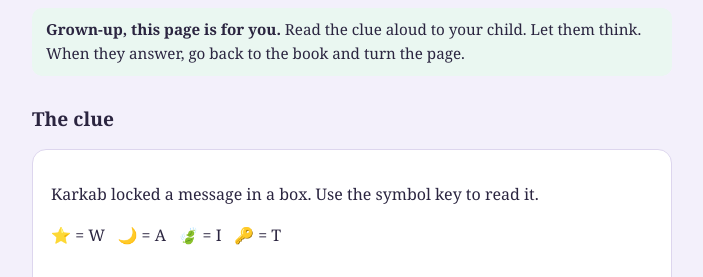
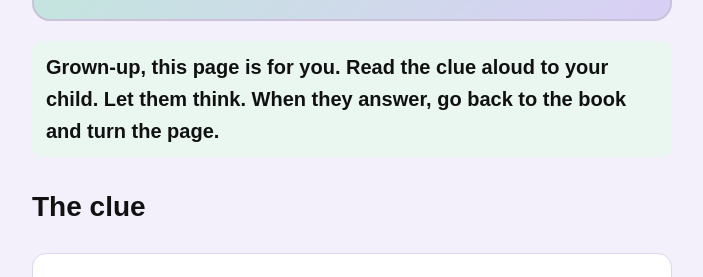
Before and after one commit to mozatec-books/mozatec-books.github.io, a plain HTML site: page gunay/3.html in a window 1280 px wide. Shown: the part 179-456 px from the top of the page, without its empty margins (288-991 px from the left). Drawn offline with Linux system fonts and the light colour scheme.

Commit message:
Larger bold near-black text on card 3

```diff
--- a/gunay/3.html
+++ b/gunay/3.html
@@ -9,6 +9,7 @@ h1{margin:6px 0;font-size:1.7em}h2{font-size:1.2em;margin-top:28px}
 details{margin-top:12px}summary{cursor:pointer;color:#5b4f86;font-weight:bold}
 a{color:#4a3d86}.s{font-size:.8em;color:#6b6585;margin-top:30px}
 .note{background:#eaf7f1;border-radius:10px;padding:10px 14px;font-size:.95em}
+body{color:#111;font-family:Arial,Helvetica,sans-serif;font-size:20px;font-weight:700;line-height:1.6}.k{color:#111;font-size:.8em}h1{font-size:1.9em;color:#111}h2{font-size:1.4em;color:#111}summary{color:#0a2a7a;font-weight:800;font-size:1em}a{color:#0a2a7a;font-weight:800}.s{color:#111;font-size:.9em}.note{font-size:1em}p,li,div{color:#111}
 </style></head><body><div class="w">
 <div class="t"><div class="k">For grown-ups · Günay &amp; Jojo: The Portal of Balance</div><h1>Card 3: The Secret Key</h1><div class="k">Book 1 · Chapter 5 · Karkab's secret</div></div>
 <p class="note"><b>Grown-up, this page is for you.</b> Read the clue aloud to your child. Let them think. When they answer, go back to the book and turn the page.</p>
```
